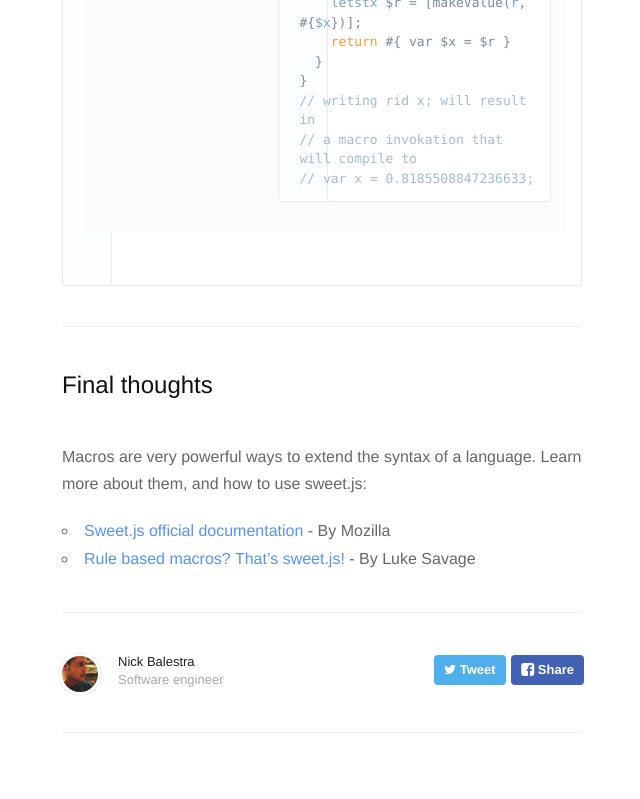
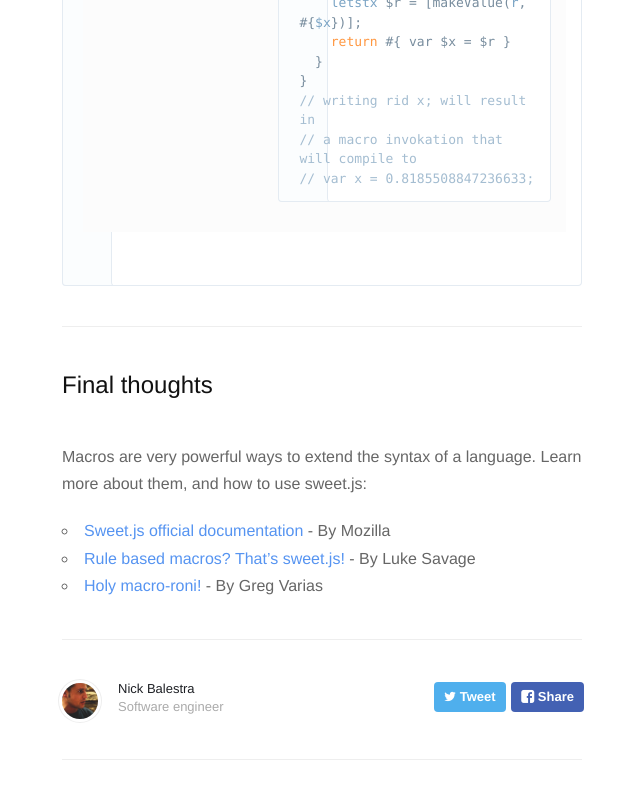
Before and after one commit to nickbalestra/nickbalestra.github.io, a Jekyll site: the page built from _posts/2015-08-29-sweetjs-case-macros-for-javascript.markdown, in a window 1280 px wide and 900 px high, scrolled down 2830 px. Shown: the top 799 px of the window, without its empty margins (318-958 px from the left). Built offline with Jekyll 4.4.1, drawn with Linux system fonts in a browser that asks for light colours; nearby versions of some CDN libraries; Markdown is read by kramdown in place of the engine named in the settings.

Commit message:
Added greg link ref

```diff
--- a/_posts/2015-08-29-sweetjs-case-macros-for-javascript.markdown
+++ b/_posts/2015-08-29-sweetjs-case-macros-for-javascript.markdown
@@ -78,3 +78,4 @@ Macros are very powerful ways to extend the syntax of a language. Learn more abo
 
 - [Sweet.js official documentation](http://sweetjs.org/doc/main/sweet.html) - By Mozilla
 - [Rule based macros? That's sweet.js!](http://lukesavage.me/technical/2015/08/29/sweetjs-and-rule-based-macros/) - By Luke Savage
+- [Holy macro-roni!](http://gregrv.github.io/eqex/2015/08/29/holy-macro-roni.html) - By Greg Varias
```
